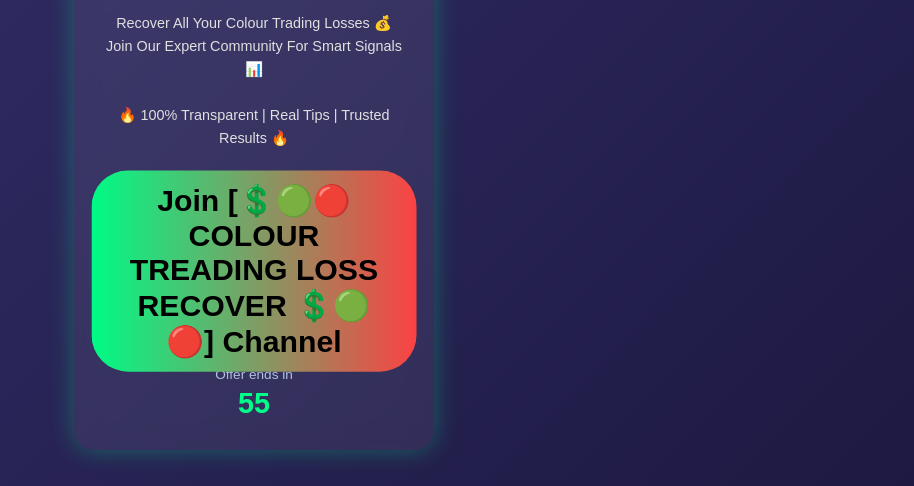
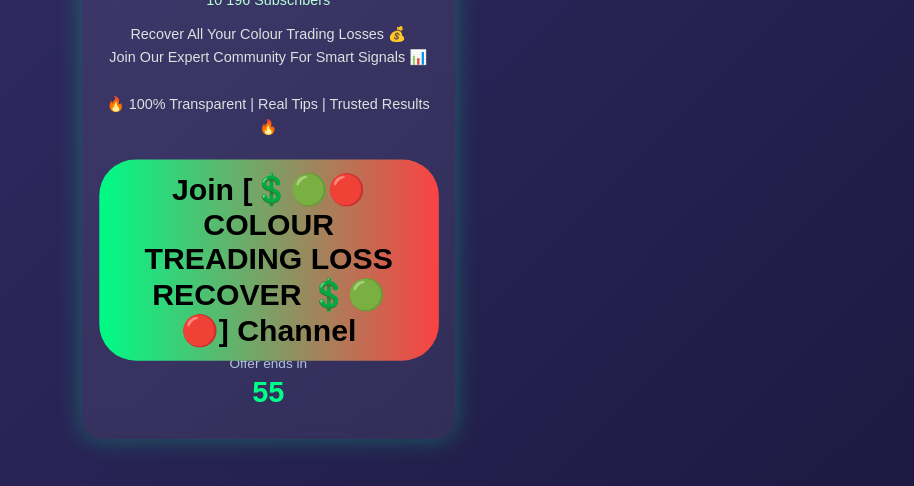
Before and after one commit to r07892614-sketch/color-tlc, a plain HTML site: page index.html in a window 1280 px wide. Shown: the part 314-800 px from the top of the page, without its empty margins (366-1280 px from the left). Drawn offline with Linux system fonts and the light colour scheme.

Commit message:
Update index.html

```diff
--- a/index.html
+++ b/index.html
@@ -8,7 +8,7 @@
 </head>
 <body>
   <div class="wrapper">
-    <div class="card">
+    <div class="card" style="margin-left: 15px;">
       <div class="circle-img">
         <img src="logo.jpg" alt="Colour Treading Loss Recover">
       </div>
```
